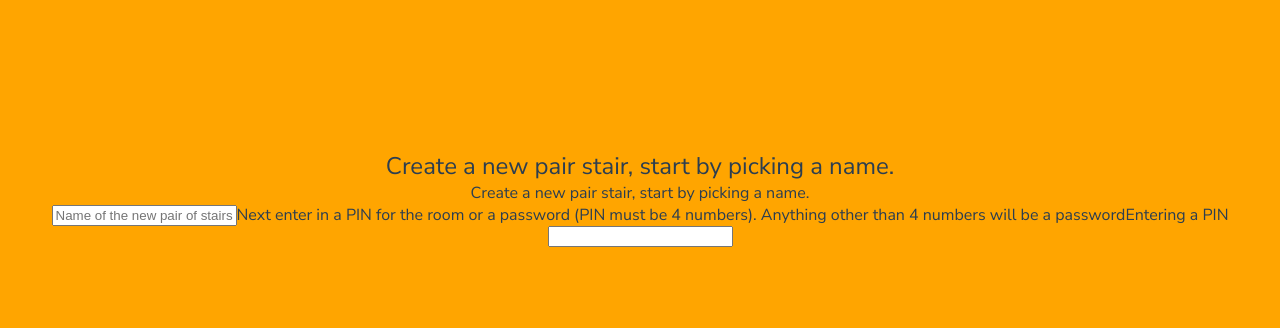
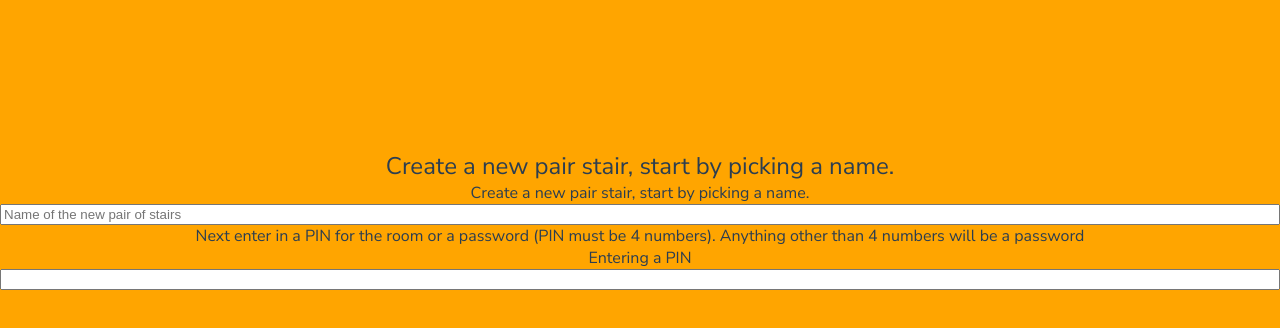
Before and after one commit to tmatthiash/pair-stairs, a Vue app in the folder frontend/: page /newstair in a window 1280 px wide. Shown: the top 328 px of the page. Built offline with nearby package versions, Linux system fonts and the light colour scheme.

Commit message:
cleaned up styling a little

```diff
--- a/frontend/src/colors.scss
+++ b/frontend/src/colors.scss
@@ -3,11 +3,19 @@
 $themes: (
     default: (
             primary-background: orange,
+            primary-text: #0d2c54,
             primary-accent: #0d2c54,
             primary-border: #fff,
             primary-accent-text: #fff
 
     ),
+    emily: (
+            primary-background: #ee9214,
+            primary-text: #5db2df,
+            primary-accent: #5db2df,
+            primary-border: #464957,
+            primary-accent-text: green
+    )
 );
 
 
--- a/frontend/src/components/NewStair/NewStair.vue
+++ b/frontend/src/components/NewStair/NewStair.vue
@@ -30,6 +30,8 @@ export default defineComponent({
     padding-top: 150px;
     height: 100%;
     width: 100%;
+    display: flex;
+    flex-direction: column;
 }
 
 .new-stair-text {
--- a/frontend/src/components/NewStair/NewStairOptions/NewStairOptions.vue
+++ b/frontend/src/components/NewStair/NewStairOptions/NewStairOptions.vue
@@ -1,7 +1,7 @@
 <template>
   <div class="new-stair-options">
-    <div class="new stair-options-text">Create a new pair stair, start by picking a name.</div>
-    <form>
+    <div class="new-stair-options-text">Create a new pair stair, start by picking a name.</div>
+    <form class="new-stair-options-form">
       <input v-model="form.stairName" required placeholder="Name of the new pair of stairs"/>
       <label>Next enter in a PIN for the room or a password (PIN must be 4 numbers).
            Anything other than 4 numbers will be a password</label>
@@ -41,4 +41,9 @@ export default defineComponent({
 
 <style lang="scss" scoped>
 @import "../../../colors.scss";
+
+.new-stair-options-form {
+    display: flex;
+    flex-direction: column;
+}
 </style>
--- a/frontend/src/views/HomePage.vue
+++ b/frontend/src/views/HomePage.vue
@@ -37,12 +37,18 @@ export default defineComponent({
   margin-top: 150px;
 }
 
+.home-page-button-holder {
+  margin-top: 16px;
+}
+
 .home-page-button-holder-button {
   @include color-theme('background-color', 'primary-accent');
   @include color-theme('border-color', 'primary-border');
   @include color-theme('color', 'primary-accent-text');
 
-  padding: 0 8px;
+  margin: 0 16px;
+  font-size: 30px;
+  padding: 4px 16px;
   text-decoration: none;
   border: 1px solid;
   border-radius: 5px;
```
